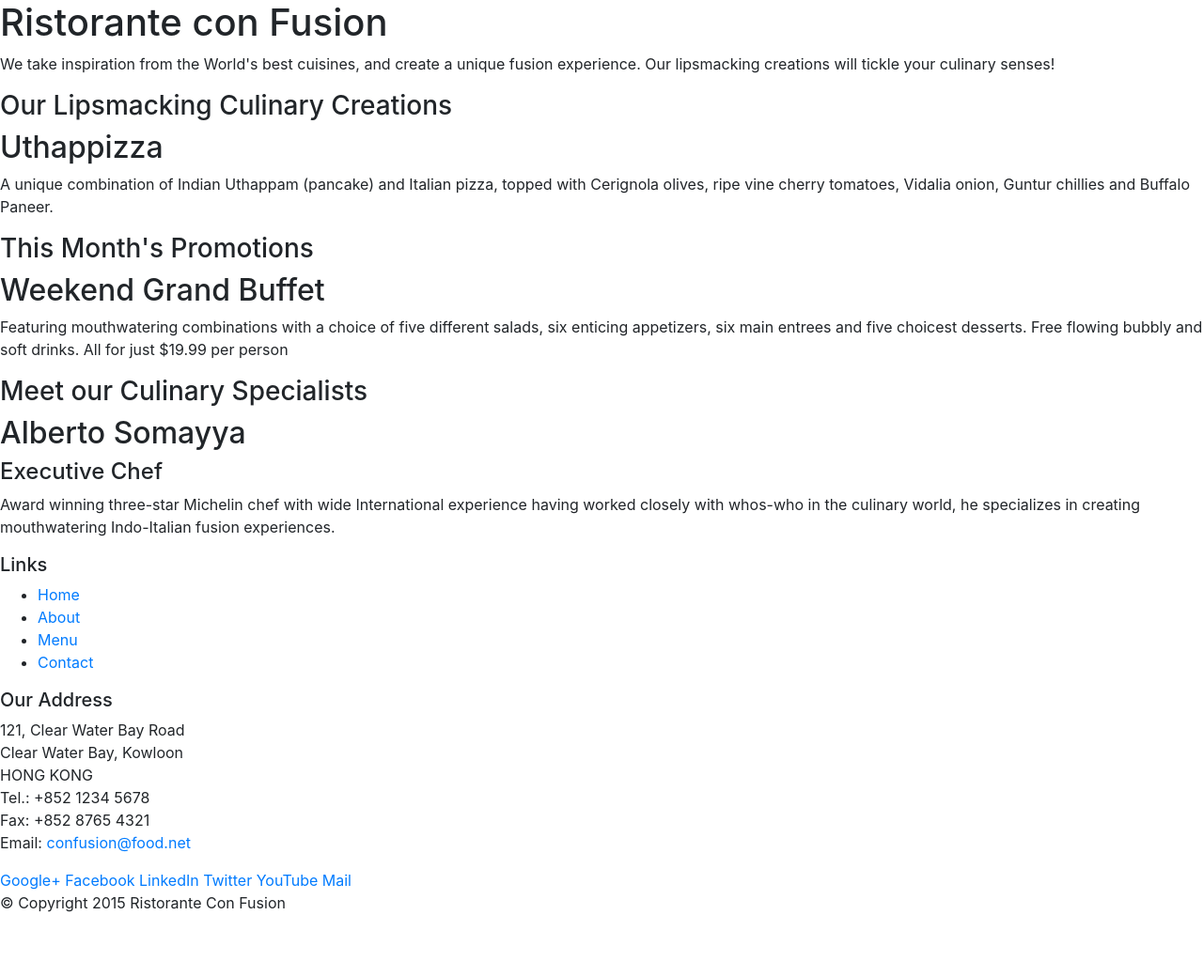
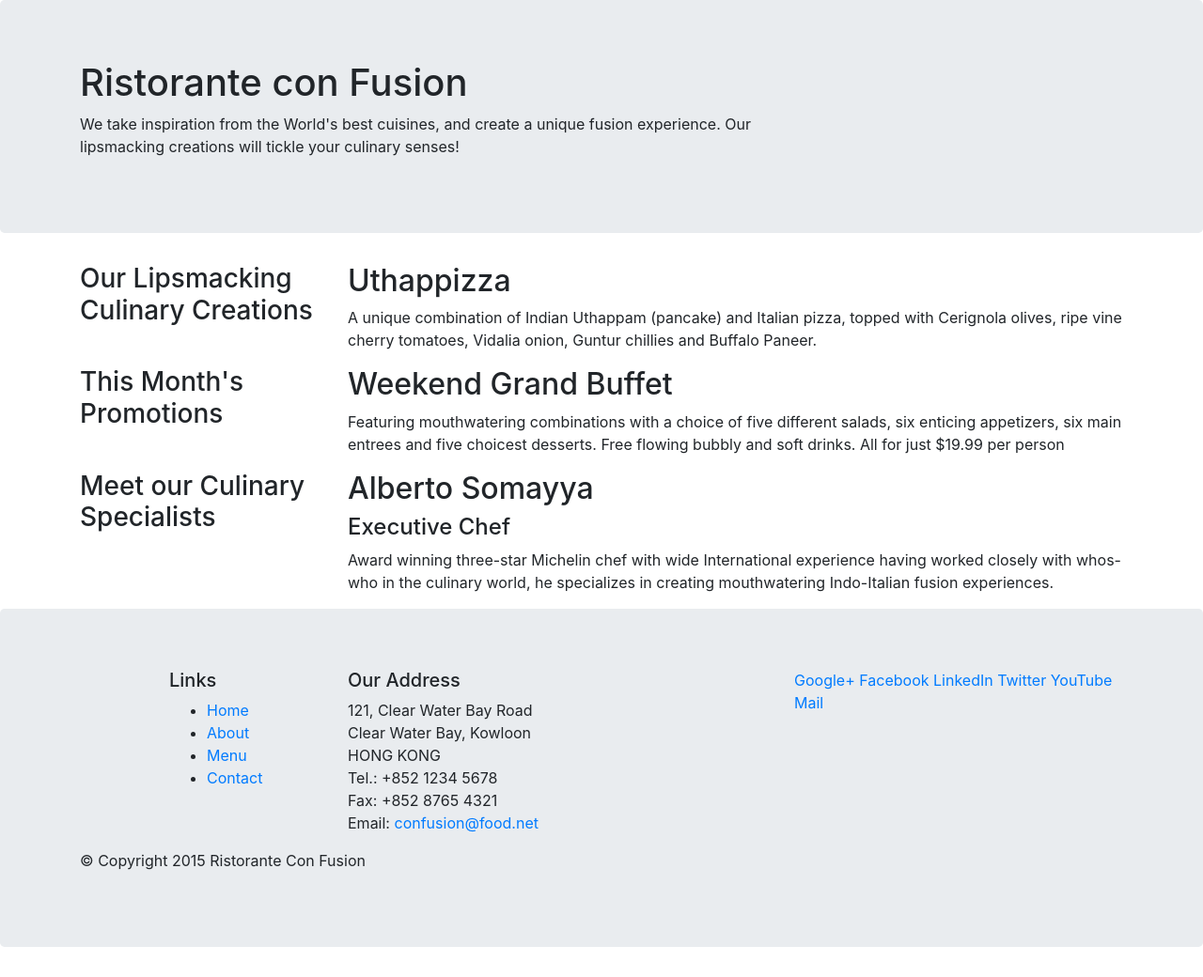
Before and after one commit to Manojmanthan/conFusion, a website: page index.html in a window 1280 px wide. Shown: the whole page at 94% size. Before the commit the page ends 989 px from the top, so only its background shows below. Drawn offline with nearby package versions, Linux system fonts and the light colour scheme.

Commit message:
after exercises part 1

```diff
--- a/index.html
+++ b/index.html
@@ -2,7 +2,7 @@
 <html lang="en">
 
 <head>
-    <title>Ristorante Con Fusion</title
+    <title>Ristorante Con Fusion</title>
       <!-- Required meta tags always come first -->
    <meta charset="utf-8">
    <meta name="viewport" content="width=device-width, initial-scale=1, shrink-to-fit=no">
@@ -14,46 +14,46 @@
 
 <body>
 
-    <header>
-        <div>
-            <div>
-                <div>
+    <header class="jumbotron">
+        <div class="container">
+            <div class="row">
+                <div class="col-12 col-sm-8">
                     <h1>Ristorante con Fusion</h1>
                     <p>We take inspiration from the World's best cuisines, and create a unique fusion experience. Our lipsmacking creations will tickle your culinary senses!</p>
                 </div>
-                <div>
+                <div class="col col-sm">
                 </div>
             </div>
         </div>
     </header>
 
-    <div>
-        <div>
-            <div>
+    <div class="container">
+        <div class="row">
+            <div class="col-sm-4 push-sm-8 col-md-3 push-md-9">
                 <h3>Our Lipsmacking Culinary Creations</h3>
             </div>
-            <div>
+            <div class="col-sm pull-sm-4 col-md pull-sm-3">
                 <h2>Uthappizza</h2>
                 <p>A unique combination of Indian Uthappam (pancake) and Italian pizza, topped with Cerignola olives, ripe vine cherry tomatoes, Vidalia onion, Guntur chillies and Buffalo Paneer.</p>
             </div>
         </div>
 
 
-        <div>
-            <div>
+        <div class="row">
+            <div class="col-sm-4 col-md-3">
                 <h3>This Month's Promotions</h3>
             </div>
-            <div>
+            <div class="col-sm col-md">
                 <h2>Weekend Grand Buffet</h2>
                 <p>Featuring mouthwatering combinations with a choice of five different salads, six enticing appetizers, six main entrees and five choicest desserts. Free flowing bubbly and soft drinks. All for just $19.99 per person </p>
             </div>
         </div>
 
-        <div>
-            <div>
+        <div class="row">
+            <div class="col-sm-4 push-sm-8 col-md-3 push-md-9">
                 <h3>Meet our Culinary Specialists</h3>
             </div>
-            <div>
+            <div class="col-sm pull-sm-4 col-md pull-sm-3">
                 <h2>Alberto Somayya</h2>
                 <h4>Executive Chef</h4>
                 <p>Award winning three-star Michelin chef with wide International experience having worked closely with whos-who in the culinary world, he specializes in creating mouthwatering Indo-Italian fusion experiences. </p>
@@ -61,10 +61,10 @@
         </div>
     </div>
 
-    <footer>
-        <div>
-            <div>
-                <div>
+    <footer class="jumbotron">
+        <div class="container">
+            <div class="row">
+                <div class="col-5 offset-1 col-sm-2">
                     <h5>Links</h5>
                     <ul>
                         <li><a href="#">Home</a></li>
@@ -73,7 +73,7 @@
                         <li><a href="#">Contact</a></li>
                     </ul>
                 </div>
-                <div>
+                <div class="col-6 col-sm-5">
                     <h5>Our Address</h5>
                     <address>
 		              121, Clear Water Bay Road<br>
@@ -84,7 +84,7 @@
 		              Email: <a href="mailto:confusion@food.net">confusion@food.net</a>
 		           </address>
                 </div>
-                <div>
+                <div class="col col-sm-4">
                     <div>
                         <a href="http://google.com/+">Google+</a>
                         <a href="http://www.facebook.com/profile.php?id=">Facebook</a>
@@ -95,8 +95,8 @@
                     </div>
                 </div>
            </div>
-           <div>
-                <div>
+           <div class="row">
+                <div class="col-auto">
                     <p>© Copyright 2015 Ristorante Con Fusion</p>
                 </div>
            </div>
```
